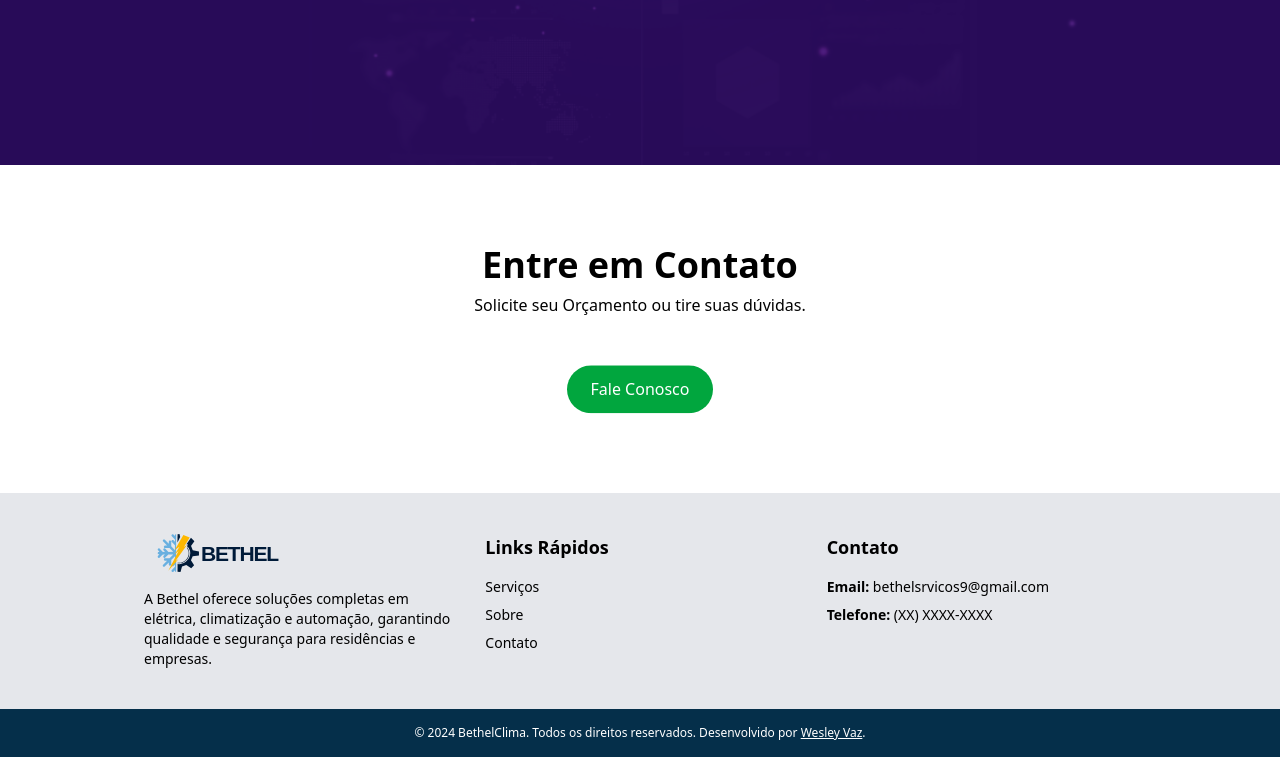
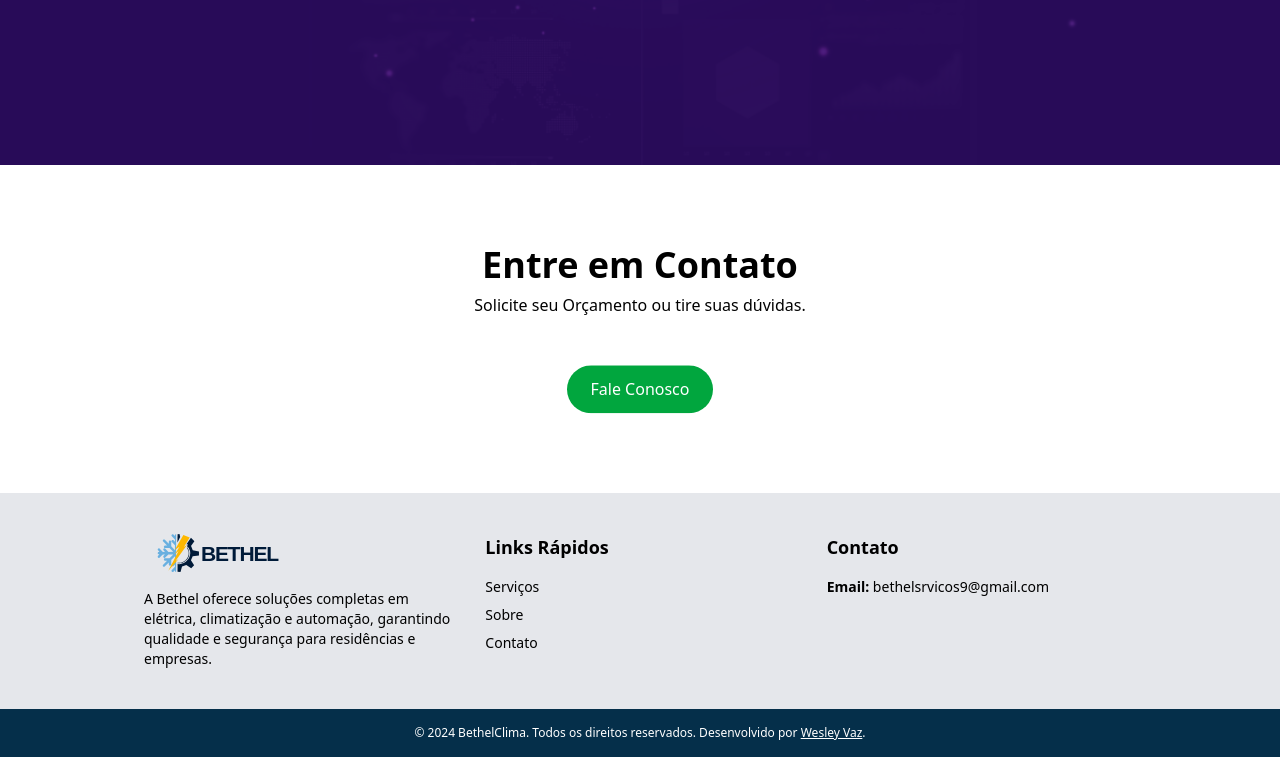
Before and after one commit to wesleydev27/BethelClima, a plain HTML site: page index.html in a window 1280 px wide. Shown: the part 2725-3482 px from the top of the page. Drawn offline with nearby package versions, Linux system fonts and the light colour scheme.

Commit message:
Update index.html

```diff
--- a/index.html
+++ b/index.html
@@ -407,7 +407,6 @@
             <h3 class="text-lg font-bold mb-4 text-center md:text-left">Contato</h3>
             <ul class="space-y-2 text-sm text-center md:text-left">
                 <li><span class="font-semibold">Email:</span> bethelsrvicos9@gmail.com</li>
-                <li><span class="font-semibold">Telefone:</span> (XX) XXXX-XXXX</li>
             </ul>
         </div>
     </div>
```
